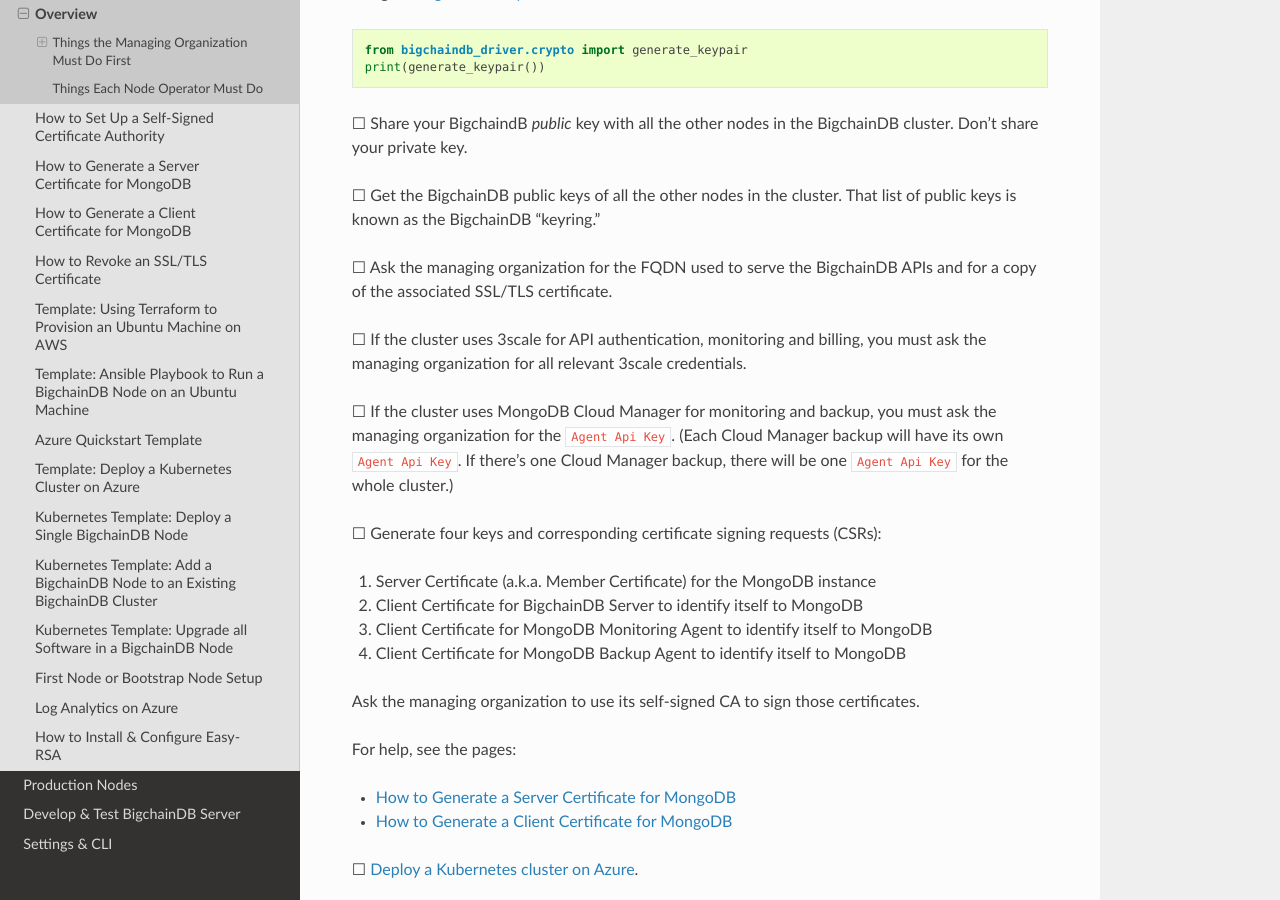
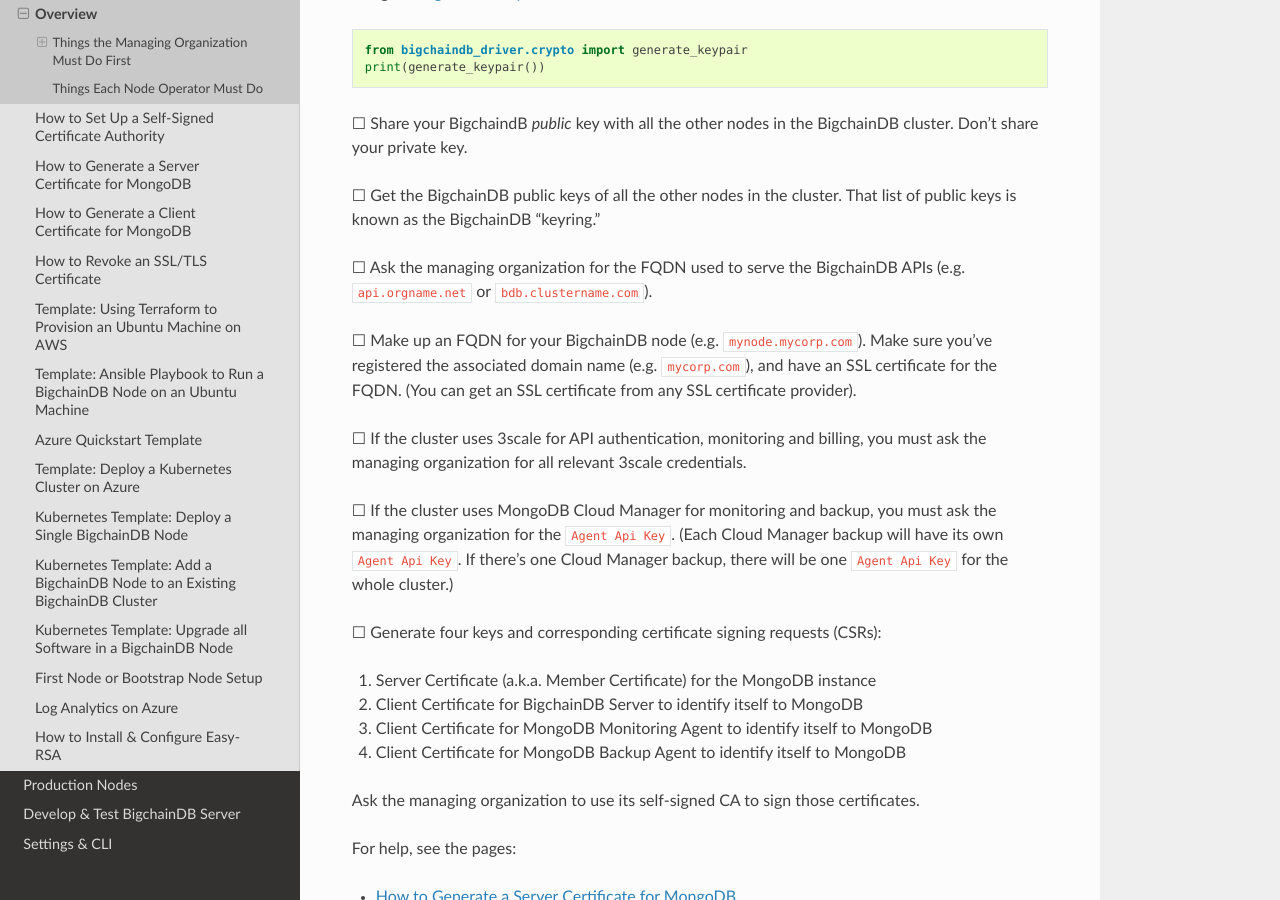
Before and after one commit to bigchaindb/bigchaindb, a Sphinx documentation site: the page built from docs/server/source/cloud-deployment-templates/workflow.rst, in a window 1280 px wide and 900 px high, scrolled down 1045 px. Built offline with Sphinx 7.4.7 and the Read the Docs theme 2.0.0, drawn with Linux system fonts in a browser that asks for light colours; pages that are not in the unit, such as notebooks, are missing from menus.

Commit message:
docs: fixed step & added step re/ FQDNs & certs in workflow.rst

```diff
--- a/docs/server/source/cloud-deployment-templates/workflow.rst
+++ b/docs/server/source/cloud-deployment-templates/workflow.rst
@@ -75,7 +75,13 @@
 
 ☐ Ask the managing organization
 for the FQDN used to serve the BigchainDB APIs
-and for a copy of the associated SSL/TLS certificate.
+(e.g. ``api.orgname.net`` or ``bdb.clustername.com``).
+
+
+☐ Make up an FQDN for your BigchainDB node (e.g. ``mynode.mycorp.com``).
+Make sure you've registered the associated domain name (e.g. ``mycorp.com``),
+and have an SSL certificate for the FQDN.
+(You can get an SSL certificate from any SSL certificate provider).
 
 
 ☐ If the cluster uses 3scale for API authentication, monitoring and billing,
```
